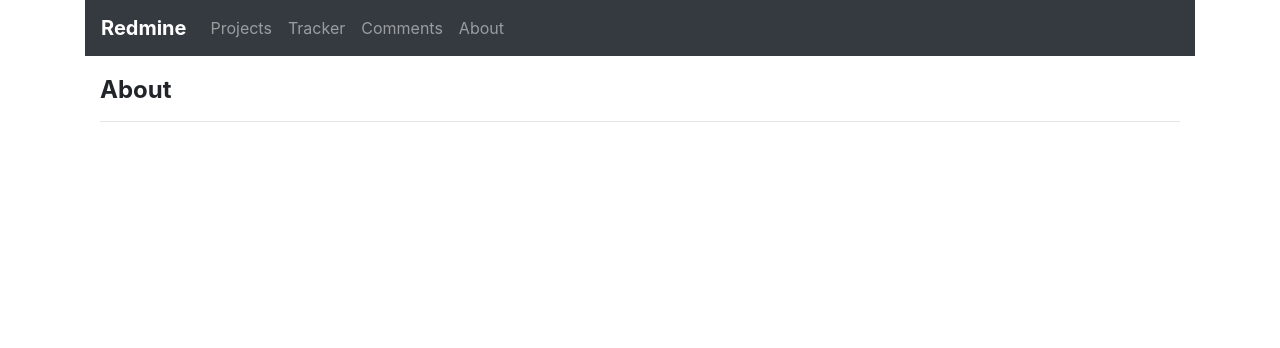
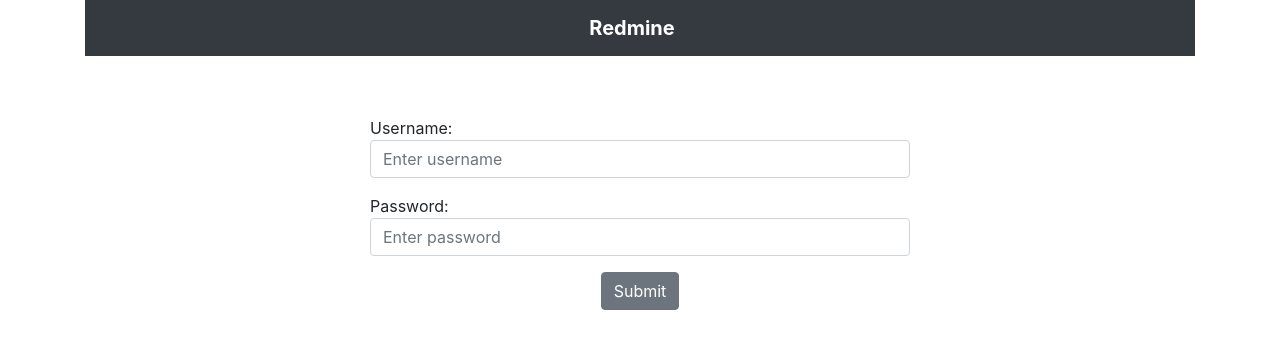
Before and after one commit to kAVArd/redmine-react, a React (Create React App) app: page /about in a window 1280 px wide. Shown: the top 348 px of the page. Built offline with nearby package versions, Linux system fonts and the light colour scheme.

Commit message:
add .env and finish login

```diff
--- a/src/App.js
+++ b/src/App.js
@@ -1,4 +1,4 @@
-import React from 'react'
+import React, { useState } from 'react'
 import Login from './components/Login'
 import Projects from './components/Projects'
 import Tracker from './components/Tracker'
@@ -7,7 +7,12 @@
 import { BrowserRouter as Router, Route, Link } from 'react-router-dom'
 
 function App () {
-  const isLogin = true
+  const [isLogin, setIsLogin] = useState(false)
+
+  const login = (e) => {
+    e.preventDefault()
+    setIsLogin(true)
+  }
 
   if (isLogin) {
     return (
@@ -18,10 +23,10 @@
             <div className='collpase nav-collapse'>
               <ul className='navbar-nav'>
                 <li className='nav-item'>
-                  <Link to='/projects' className='nav-link'>Projects</Link>
+                  <Link to='/' className='nav-link'>Projects</Link>
                 </li>
                 <li className='nav-item'>
-                  <Link to='/create' className='nav-link'>Tracker</Link>
+                  <Link to='/tracker' className='nav-link'>Tracker</Link>
                 </li>
                 <li className='nav-item'>
                   <Link to='/comments' className='nav-link'>Comments</Link>
@@ -42,7 +47,7 @@
   }
 
   return (
-    <Login />
+    <Login login={login} />
   )
 }
 
--- a/src/components/Login.js
+++ b/src/components/Login.js
@@ -1,6 +1,6 @@
 import React from 'react'
 
-const Login = () => {
+const Login = ({ login }) => {
   return (
     <div className='container'>
       <nav className='navbar navbar-expand-sm bg-dark navbar-dark justify-content-center'>
@@ -8,14 +8,26 @@
       </nav>
       <div className='row justify-content-center login-form'>
         <div className='col-6'>
-          <form action='' encType='application/json' method='post'>
+          <form onSubmit={e => login(e)}>
             <div className='form-group'>
-              <label htmlFor='email' className='form-label'>Email:</label>
-              <input type='email' className='form-control' id='email' placeholder='Enter email' name='email' />
+              <label htmlFor='username' className='form-label'>Username:</label>
+              <input
+                type='text'
+                className='form-control'
+                id='username'
+                placeholder='Enter username'
+                name='username'
+              />
             </div>
             <div className='form-group'>
-              <label htmlFor='pwd' className='form-label'>Password:</label>
-              <input type='password' className='form-control' id='pwd' placeholder='Enter password' name='pswd' />
+              <label htmlFor='password' className='form-label'>Password:</label>
+              <input
+                type='password'
+                className='form-control'
+                id='password'
+                placeholder='Enter password'
+                name='password'
+              />
             </div>
             <div className='text-center'>
               <button type='submit' className='btn btn-secondary'>Submit</button>
```
Also changed, not shown: 1 other file (tests, documents, lock files or other folders).
